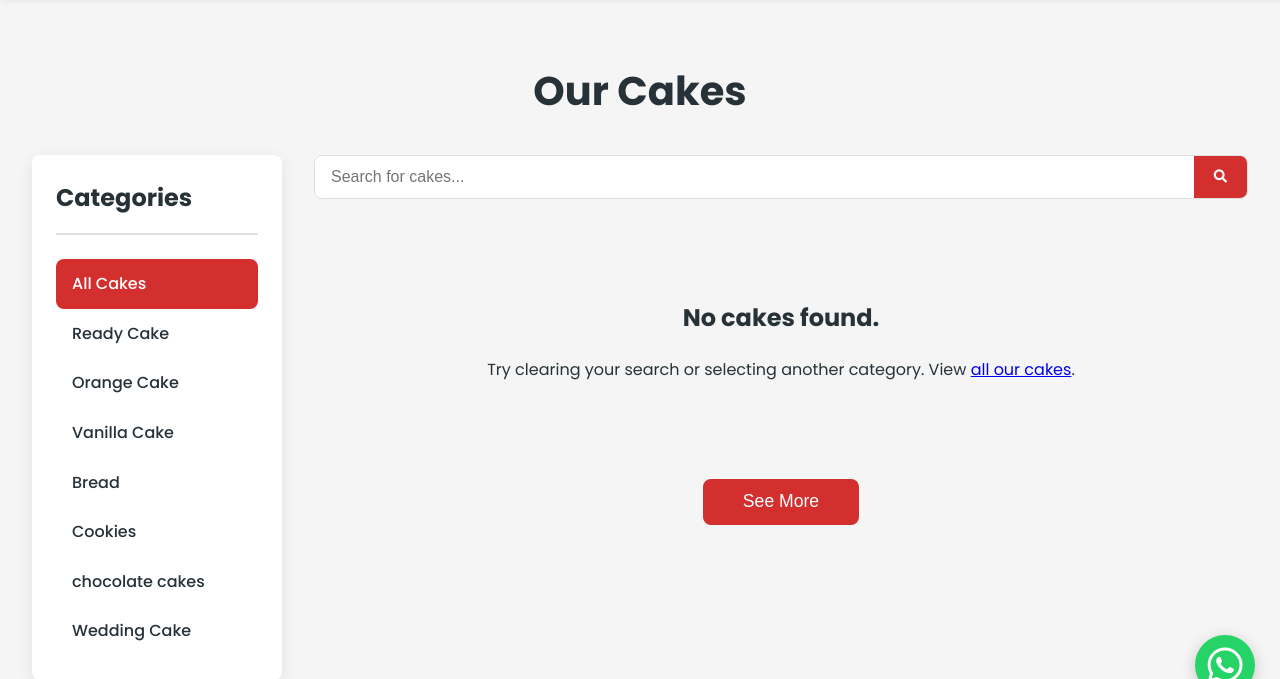
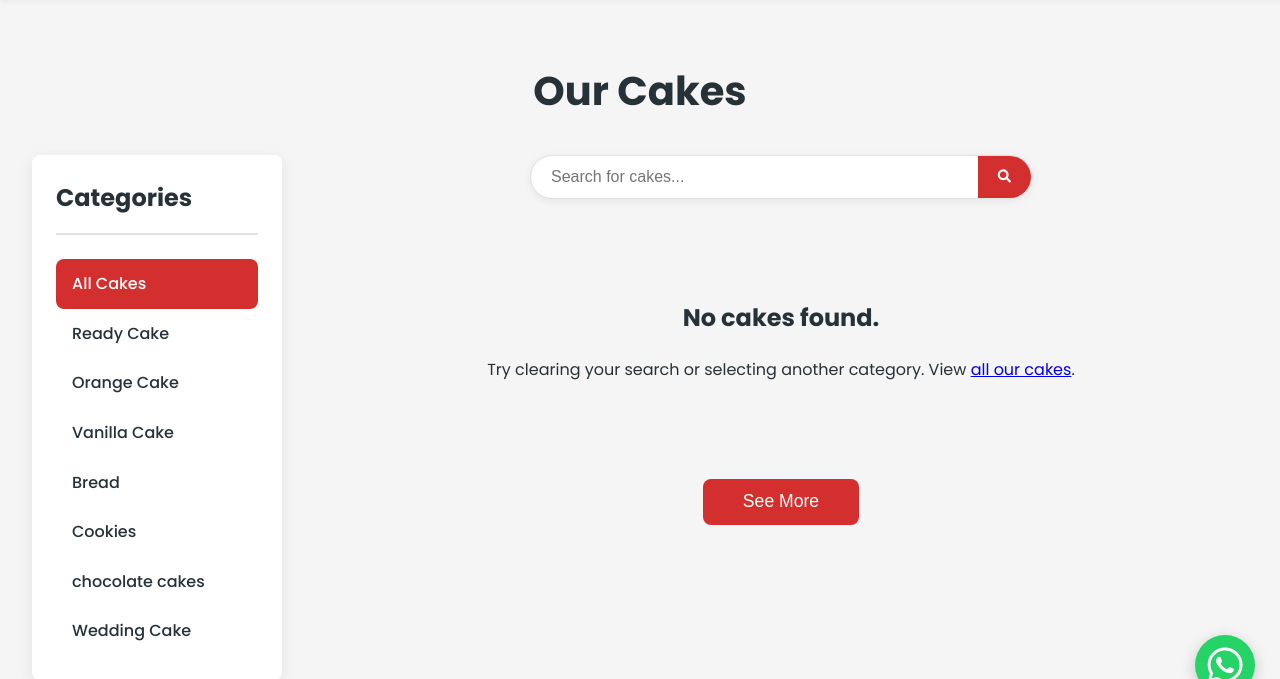
Before and after one commit to Fyncakes/ak, a Flask app: page /customer in a window 1280 px wide. Shown: the part 80-759 px from the top of the page. Run offline with Flask 3, Linux system fonts and the light colour scheme; data that the repository does not hold is empty.

Commit message:
Search button updated

```diff
--- a/cakes/static/css/customer.css
+++ b/cakes/static/css/customer.css
@@ -154,33 +154,46 @@
 /* --- NEW: Search Bar Styles --- */
 .search-bar-container {
     display: flex;
-    margin-bottom: 2rem;
+    align-items: center;
+    max-width: 500px; /* This keeps the search bar "short" */
+    margin: 0 auto 2rem auto; /* This centers it on the page */
+
+    background-color: #fff;
     border: 1px solid var(--border-color);
-    border-radius: var(--border-radius);
-    overflow: hidden; /* Ensures the button fits neatly inside */
+    border-radius: 50px; /* Creates the rounded "pill" shape */
+    box-shadow: 0 2px 8px rgba(0,0,0,0.07); /* Adds a subtle shadow */
+    transition: border-color 0.2s ease, box-shadow 0.2s ease;
+    overflow: hidden;
+}
+
+/* This is the cool part: the border turns red when you click inside */
+.search-bar-container:focus-within {
+    border-color: var(--primary-color);
+    box-shadow: 0 4px 12px rgba(0,0,0,0.1);
 }
 
 .search-input {
-    flex-grow: 1; /* Allows the input to take up all available space */
+    flex-grow: 1;
     border: none;
-    padding: 0.75rem 1rem;
+    outline: none;
+    padding: 0.75rem 1.25rem;
     font-size: 1rem;
-    outline: none; /* Removes the default browser outline on focus */
+    background-color: transparent;
 }
 
 .search-button {
-    background-color: var(--primary-color);
+    background-color: var(--primary-color); /* Keeps the red color */
     color: var(--light-color);
     border: none;
     padding: 0 1.25rem;
     cursor: pointer;
+    align-self: stretch; /* Makes the button fill the container's height */
     transition: background-color 0.2s ease;
 }
 
 .search-button:hover {
-    background-color: #B71C1C; /* A darker shade of your primary color */
+    background-color: #B71C1C; /* A darker red for the hover effect */
 }
-
 
 /* --- "See More" Button & Loader Styles --- */
 .see-more-container {
```
